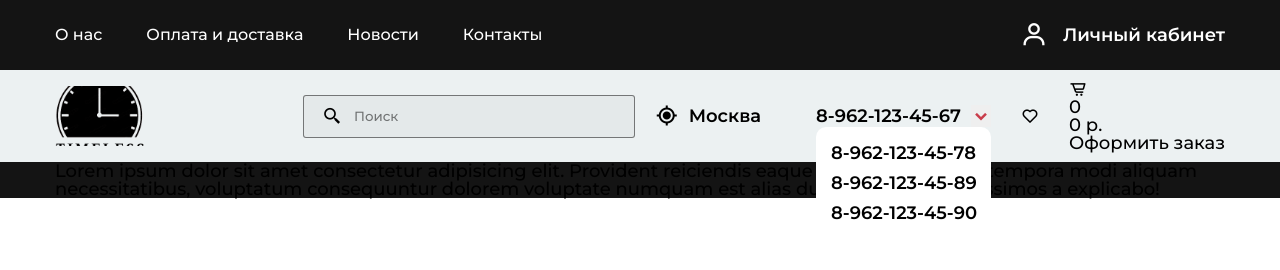
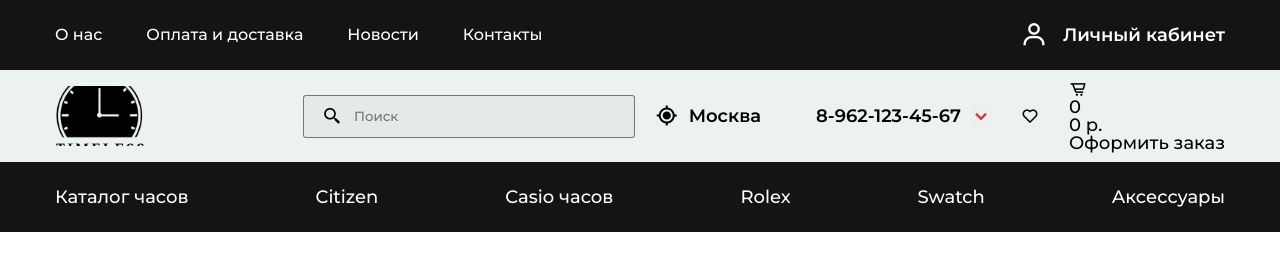
Before and after one commit to alexdubovtsev/Watch-Shop, a website with bundled scripts: page src/index.html in a window 1280 px wide. Built offline with nearby package versions, Linux system fonts and the light colour scheme; files whose address does not match are found by name.

Commit message:
Add Header catalog

```diff
--- a/gulp/version.json
+++ b/gulp/version.json
@@ -1,3 +1,3 @@
 {
-    "main": "20220814201323"
+    "main": "20220814210250"
 }
--- a/src/html/header.html
+++ b/src/html/header.html
@@ -20,7 +20,7 @@
                 </nav>
             </div>
             <a href="#" class="top-header__user __icon-user">Личный кабинет</a>
-            <div class="burger"><span></span></div>
+            <div class="top-header__burger"><span></span></div>
         </div>
     </div>
 
@@ -70,7 +70,26 @@
 
     <div class="header__catalog catalog-header">
         <div class="catalog-header__container">
-            <p>Lorem ipsum dolor sit amet consectetur adipisicing elit. Provident reiciendis eaque omnis debitis iure tempora modi aliquam necessitatibus, voluptatum consequuntur dolorem voluptate numquam est alias ducimus! Quas dignissimos a explicabo!</p>
+            <ul class="catalog-header__list">
+                <li>
+                    <a data-goto="" href="#" class="catalog-header__link">Каталог часов</a>
+                </li>
+                <li>
+                    <a data-goto="" href="#" class="catalog-header__link">Citizen</a>
+                </li>
+                <li>
+                    <a data-goto="" href="#" class="catalog-header__link">Casio часов</a>
+                </li>
+                <li>
+                    <a data-goto="" href="#" class="catalog-header__link">Rolex</a>
+                </li>
+                <li>
+                    <a data-goto="" href="#" class="catalog-header__link">Swatch</a>
+                </li>
+                <li>
+                    <a data-goto="" href="#" class="catalog-header__link">Аксессуары</a>
+                </li>
+            </ul>
         </div>
     </div>
 </header>
--- a/src/scss/header.scss
+++ b/src/scss/header.scss
@@ -2,15 +2,17 @@
 .header {
 
     // .header__top
-
     &__top {
         background-color: $color-black;
         color: #fff;
     }
 
     // .header__body
+    &__body {
+    }
 
-    &__body {
+    // .header__catalog
+    &__catalog {
     }
 }
 //!===================================================
@@ -219,6 +221,8 @@
     // .phones-header__list
 
     &__list {
+        display: none;
+
         position: absolute;
         top: 100%;
         left: 0;
@@ -258,13 +262,38 @@
 //!===================================================
 .catalog-header {
     background: $color-black;
+    padding: rem(10) 0;
+    // .catalog-header__container
+    &__container {
+        min-height: rem(50);
+        display: flex;
+        align-items: center;
+    }
+
+    // .catalog-header__list
+
+    &__list {
+        width: 100%;
+        display: flex;
+        align-items: center;
+        justify-content: space-between;
+        gap: rem(20);
+        color: #fff;
+        & li {
+            // flex: 0 1 20%;
+        }
+    }
+
+    // .catalog-header__link
+
+    &__link {
+    }
 }
 
 
 
 
-
-.burger {
+.top-header__burger {
     display: none;
     @media (max-width: #{$mobile + px}) {
         display: block;
```
Also changed, not shown: dist/about.html, dist/css/style.css, dist/css/style.min.css, dist/index.html.
